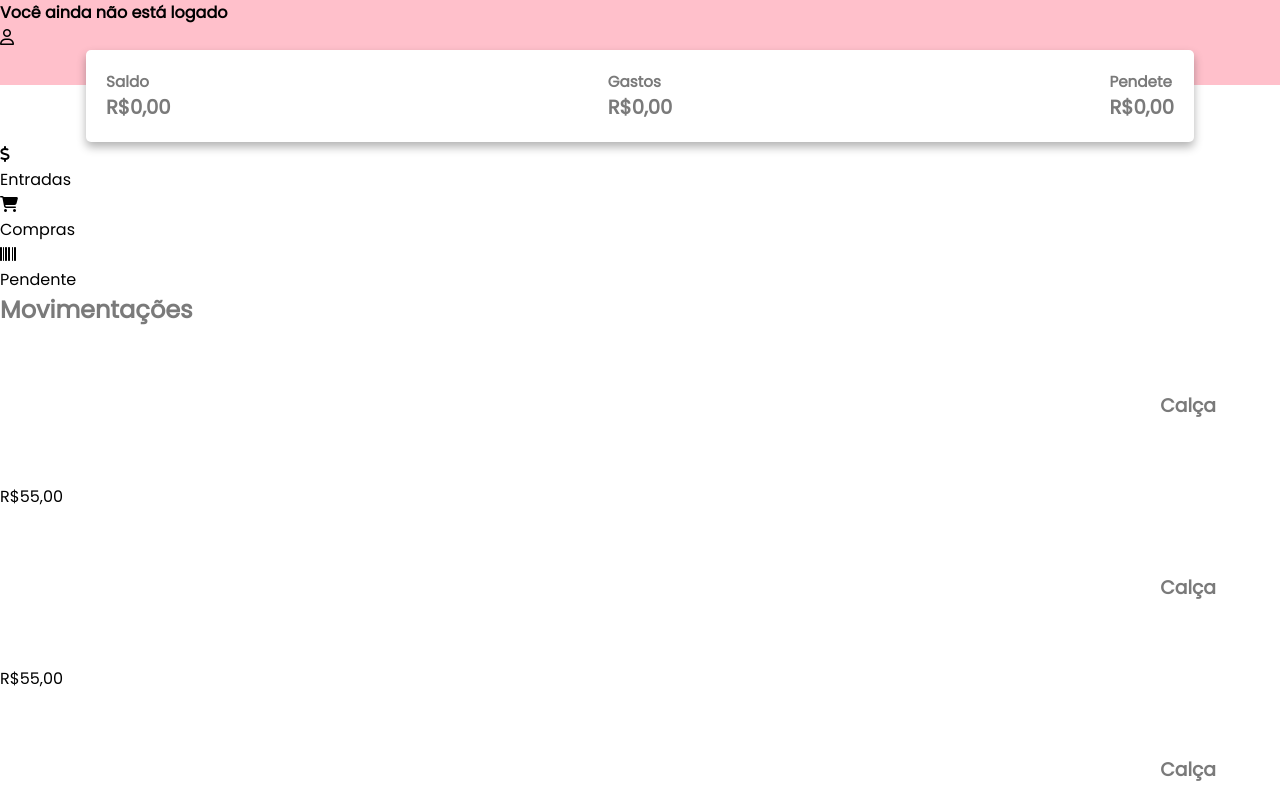
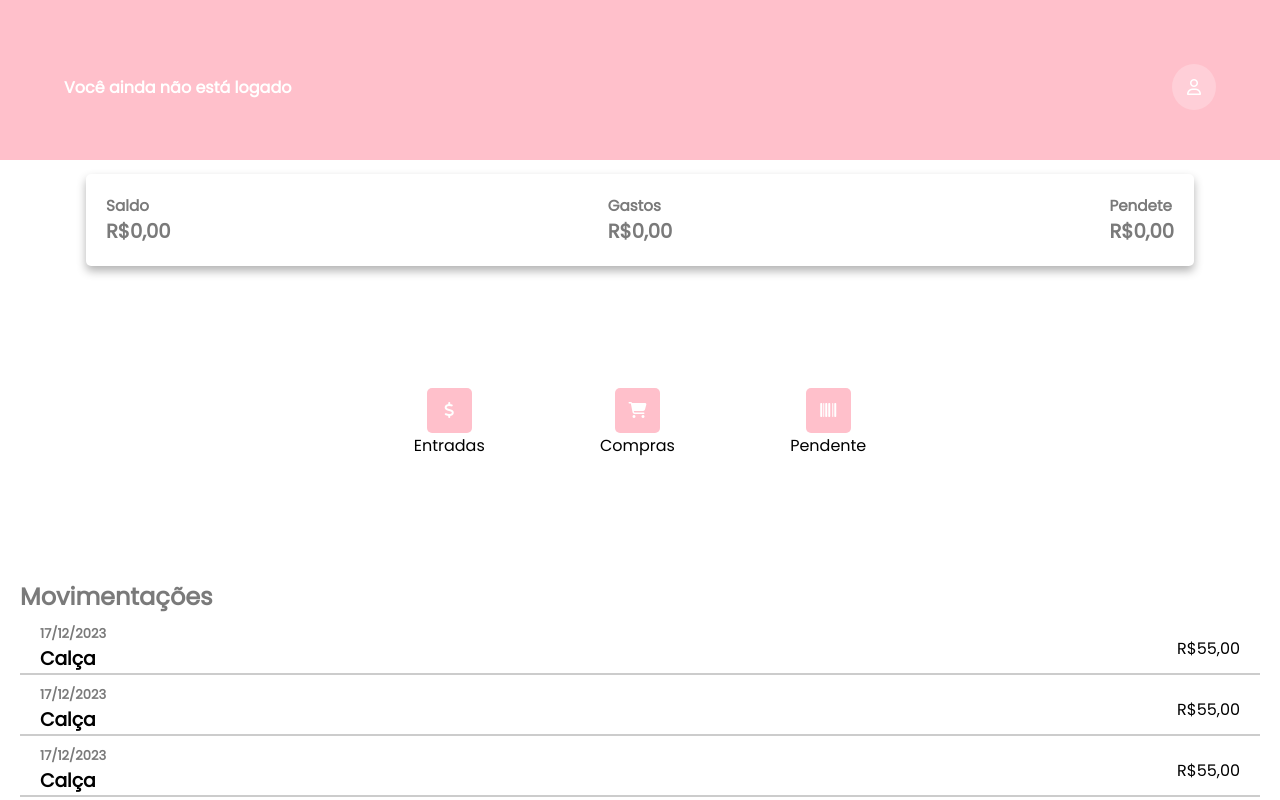
Before and after one commit to Gregox0/Finance-Manager-, a plain HTML site: page Index.html in a window 1280 px wide. Shown: the top 800 px of the page. Drawn offline with Linux system fonts and the light colour scheme; a web font is replaced by a local one.

Commit message:
Update style.css

```diff
--- a/styles/style.css
+++ b/styles/style.css
@@ -15,7 +15,7 @@ header{
 #topSide{
   width: 100%;
 }
-#info{
+#userInfo{
   margin: 5%;
 
   display: flex;
@@ -24,7 +24,7 @@ header{
 
   color: #fff;
 }
-#info i{
+#userInfo i{
   padding: 15px;
 
   background-color: #FFFFFF3D;
@@ -50,4 +50,60 @@ header{
 }
 h3,h2{
   color: #7A7A7A;
-  }
+}
+#update{
+  margin: 5%;
+
+  display: flex;
+  justify-content: center;
+}
+#container{
+  margin: 5%;
+
+  display: flex;
+  justify-content: center;
+  align-items: center;
+  flex-direction: column;
+}
+#iContainer{
+  padding: 10px;
+
+  width: 25px;
+  height: 25px;
+
+  display: flex;
+  justify-content: center;
+  align-items: center;
+
+  color: #fff;
+  background-color: pink;
+  border-radius: 5px;
+}
+main{
+  margin-left: 20px;
+  margin-right: 20px;
+}
+main h2 {
+  margin-bottom: 10px;
+}
+#mov{
+  margin-top: 10px;
+  display: flex;
+  justify-content: space-between;
+  align-items: center;
+
+  border-bottom: 2px solid #ccc;
+}
+#mov p{
+  margin-right: 20px;
+}
+#info {
+  margin-left: 20px;
+}
+#info h6{
+  font-size: small;
+  color: #7A7A7A;
+}
+#info h3{
+  color: black;
+}
```
